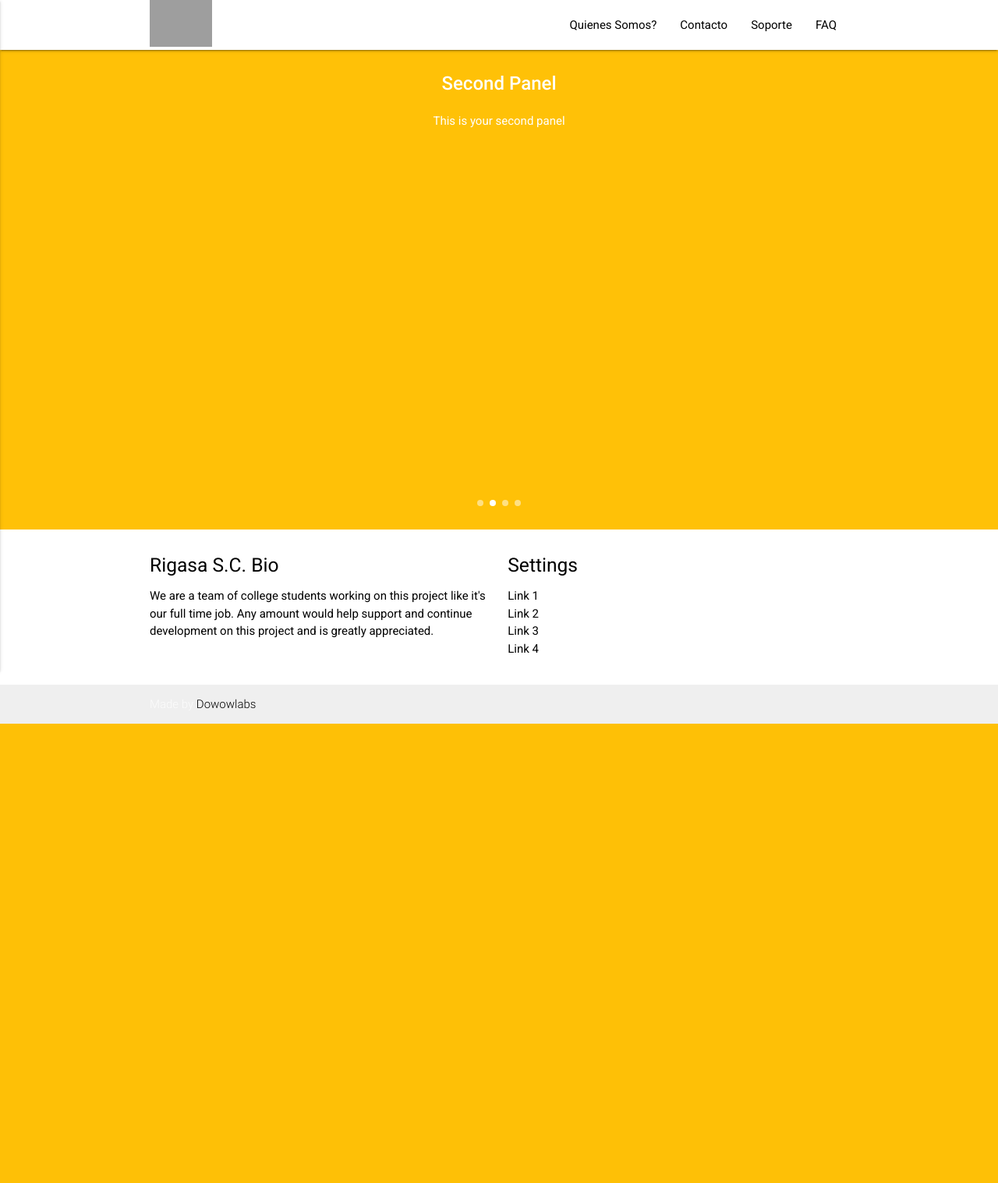
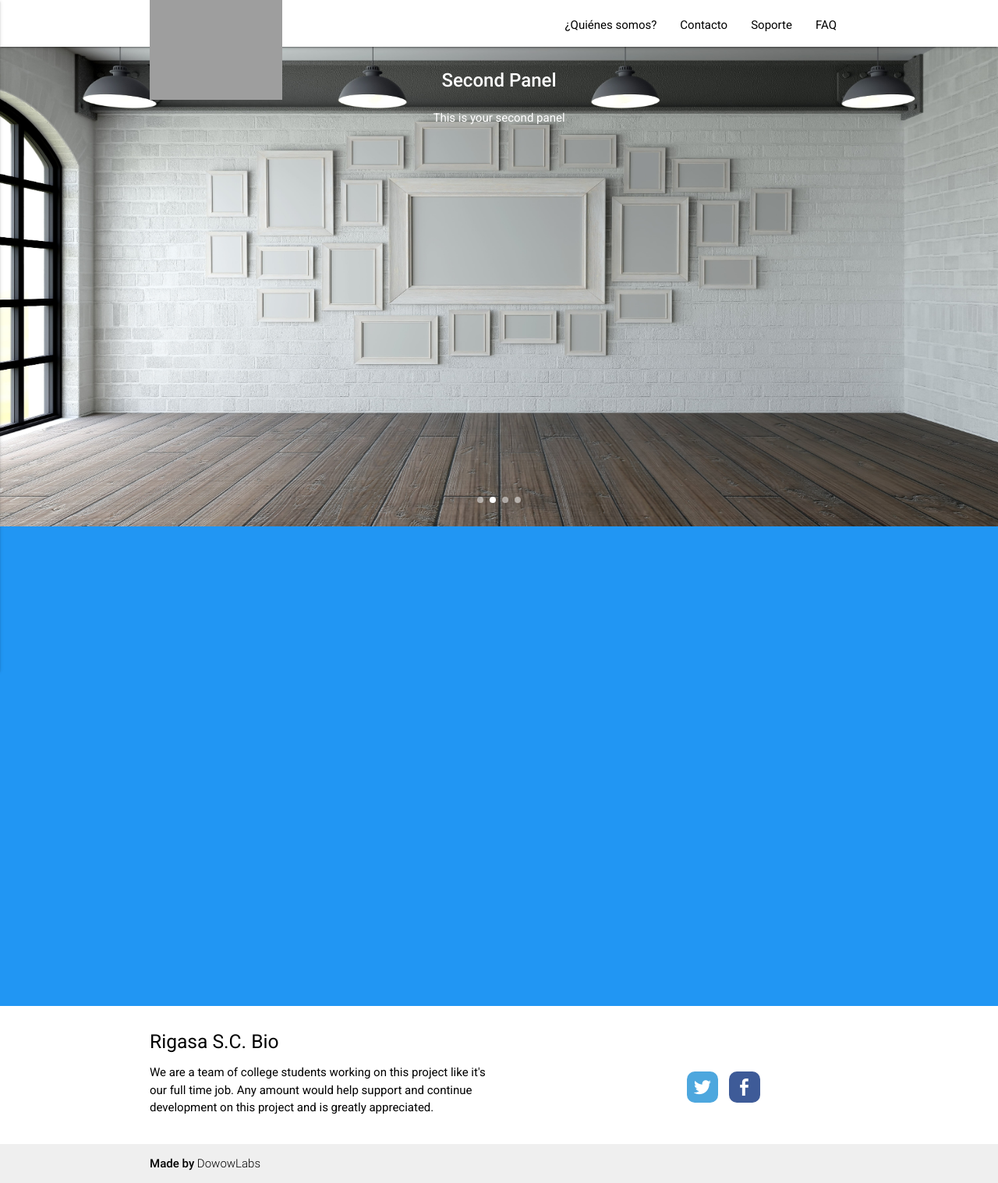
Before and after one commit to HugoGtz/sistemacontabl3, a CodeIgniter app: page /database/index.php/welcome/index in a window 1280 px wide. Shown: the whole page at 78% size. Before the commit the page ends 928 px from the top, so only its background shows below. Run offline with CodeIgniter, Linux system fonts and the light colour scheme; some libraries are stand-ins or nearby versions; grey boxes are pictures that could not be loaded.

Commit message:
Acomodo de header y footer

```diff
--- a/SistemaContabl3/application/views/footer.php
+++ b/SistemaContabl3/application/views/footer.php
@@ -1,33 +1,22 @@
   <footer class="page-footer white " >
-
     <div class="container">
       <div class="row">
         <div class="col l6 s12">
           <h5 class="black-text">Rigasa S.C. Bio</h5>
           <p class="black-text text-lighten-4">We are a team of college students working on this project like it's our full time job. Any amount would help support and continue development on this project and is greatly appreciated.</p>
-
-
         </div>
-        <div class="col l3 s12">
-          <h5 class="black-text">Settings</h5>
-          <ul>
-            <li><a class="black-text" href="#!">Link 1</a></li>
-            <li><a class="black-text" href="#!">Link 2</a></li>
-            <li><a class="black-text" href="#!">Link 3</a></li>
-            <li><a class="black-text" href="#!">Link 4</a></li>
-          </ul>
-        </div>
-        <div class="col l3 s12">
+        <div class="col l3 s12 offset-l3">
           <h5>Redes Sociales</h5>
-          <ul style="padding-top: 15px">
-            <li><a class="socicon-facebook" href="https://www.facebook.com/"></a></li>
+          <ul class="soc" style="padding-top: 15px">
+            <li><a class="soc-twitter" href="#"></a></li>
+            <li><a class="soc-facebook soc-icon-last" href="#"></a></li>
           </ul>
         </div>
       </div>
     </div>
     <div class="footer-copyright">
       <div class="container">
-      Made by <a class="black-text text-lighten-3" href="http://materializecss.com">Dowowlabs</a>
+        <a class="black-text text-lighten-3" href="#"> <strong>Made by</strong> DowowLabs</a>
       </div>
     </div>
   </footer>
--- a/SistemaContabl3/application/views/header.php
+++ b/SistemaContabl3/application/views/header.php
@@ -3,14 +3,15 @@
 <head>
 	<meta charset="UTF-8">
 	<title>Sistemacontabl3.com</title>
+
+	<!-- Compiled and minified jQuery -->
 	<script
   src="https://code.jquery.com/jquery-3.1.1.js"
   integrity="sha256-16cdPddA6VdVInumRGo6IbivbERE8p7CQR3HzTBuELA="
   crossorigin="anonymous"></script>
 
-
-	 <!-- Compiled and minified CSS -->
-  <link rel="stylesheet" href="https://cdnjs.cloudflare.com/ajax/libs/materialize/0.98.0/css/materialize.min.css">
+	<!-- Compiled and minified CSS -->
+  <link href="https://cdnjs.cloudflare.com/ajax/libs/materialize/0.98.0/css/materialize.min.css" rel="stylesheet">
 
   <!-- Compiled and minified JavaScript -->
   <script src="https://cdnjs.cloudflare.com/ajax/libs/materialize/0.98.0/js/materialize.min.js"></script>
@@ -18,9 +19,8 @@
   <meta name="viewport" content="width=device-width, initial-scale=1.0"/>
   <link href="https://fonts.googleapis.com/icon?family=Material+Icons" rel="stylesheet">
 
-  <!-- Socicon -->
-  <link href="https://file.myfontastic.com/n6vo44Re5QaWo8oCKShBs7/icons.css" rel="stylesheet">
-
+  <!-- Compiled and minified Socicon -->
+  <link href="/SistemaContabl3/css/buttons.css" rel="stylesheet">
 
   <link rel="stylesheet" href="css/imgs.css" type="text/css" />
 </head>
@@ -30,25 +30,29 @@
   }
 </style>
 <body>
-    <div class="navbar-fixed">
- <nav style="background:#fff" role="navigation">
+    <div class="navbar-fixed" style="height: 60px;">
+ <nav style="background:#fff; height: 60px;" role="navigation">
     <div class="nav-wrapper container ">
-      <a id="logo-container" href="#" class="brand-logo black-text"><img height="60" src="https://app.sistemacontabl3.com/subusuarios/despacho.php?accion=LogoDominio&dominio=app.sistemacontabl3.com&ajax=true"></img></a>
+      <a id="logo-container" width="100" href="#" class="brand-logo">
+        <div class="col s9 m6 l2"><img class = "responsive-img" height="60" width="170"  src="https://app.sistemacontabl3.com/subusuarios/despacho.php?accion=LogoDominio&dominio=app.sistemacontabl3.com&ajax=true"></img></div>
+      </a>
       <ul class="right hide-on-med-and-down">
-        <li><a class="black-text" href="#">Quienes Somos?</a></li>
+        <li><a class="black-text" href="#">¿Quiénes somos?</a></li>
         <li><a class="black-text" href="#">Contacto</a></li>
         <li><a class="black-text" href="#">Soporte</a></li>
         <li><a class="black-text" href="#">FAQ</a></li>
       </ul>
 
       <ul id="nav-mobile" class="side-nav">
-        <li><a href="#">Navbar Link</a></li>
+        <li><a style ="width: 240px" href="#" class="secondary-item">¿Quiénes somos? <i style ="font-size: 25px;" class="material-icons right">perm_identity</i></a></li>
+        <li><a style ="width: 240px" href="#" class="secondary-item">Contacto <i style ="font-size: 25px;" class="material-icons right">phone</i></a></li>
+        <li><a style ="width: 240px" href="#" class="secondary-item">Soporte <i style ="font-size: 25px;" class="material-icons right">email</i></a></li>
+        <li><a style ="width: 240px" href="#" class="secondary-item">FAQ <i style ="font-size: 25px;" class="material-icons right">info_outline</i></a></li>
       </ul>
       <a href="#" data-activates="nav-mobile" class="button-collapse black-text"><i class="material-icons">menu</i></a>
     </div>
-  </nav>
+</nav>
 </div>
-
 
 <script type="text/javascript" >
     $('.button-collapse').sideNav();
--- a/SistemaContabl3/application/views/index.php
+++ b/SistemaContabl3/application/views/index.php
@@ -1,26 +1,29 @@
 <div class="carousel carousel-slider center " style="min-height:615px" data-indicators="true">
 
     <div class="carousel-item imgs1 white-text " href="#one!">
-      <h2 >First Panel</h2>
+      <h2>First Panel</h2>
       <p class="white-text">This is your first panel</p>
     </div>
-    <div class="carousel-item amber white-text" href="#two!">
+    <div class="carousel-item imgs2 white-text" href="#two!">
       <h2>Second Panel</h2>
       <p class="white-text">This is your second panel</p>
     </div>
-    <div class="carousel-item green white-text" href="#three!">
+    <div class="carousel-item imgs3 white-text" href="#three!">
       <h2>Third Panel</h2>
       <p class="white-text">This is your third panel</p>
     </div>
-    <div class="carousel-item red white-text" href="#four!">
+    <div class="carousel-item imgs4 white-text" href="#four!">
       <h2>Fourth Panel</h2>
       <p class="white-text">This is your fourth panel</p>
     </div>
   </div>
-  <script type="text/javascript" >
+  <div class="blue">
+    <div style="height:615px" class="col s12"></div>
+  </div>
+  <script type="text/javascript">
     $('.carousel.carousel-slider').carousel({fullWidth: true, padding:200},setTimeout(autoplay, 4500));
-  function autoplay() {
-    $('.carousel').carousel('next');
-    setTimeout(autoplay, 6000);
-}
+    function autoplay() {
+      $('.carousel').carousel('next');
+      setTimeout(autoplay, 6000);
+    }
   </script>
--- /dev/null
+++ b/SistemaContabl3/css/buttons.css
@@ -0,0 +1,94 @@
+@font-face {
+    font-family: 'si';
+    src: url('socicon-1.3/socicon.eot');
+    src: url('socicon-1.3/socicon.eot?#iefix') format('embedded-opentype'),
+         url('socicon-1.3/socicon.woff') format('woff'),
+         url('socicon-1.3/socicon.ttf') format('truetype'),
+         url('socicon-1.3/socicon.svg#icomoonregular') format('svg');
+    font-weight: normal;
+    font-style: normal;
+
+}
+
+@media screen and (-webkit-min-device-pixel-ratio:0) {
+    @font-face {
+        font-family:'si';
+        src: url('socicon-1.3/socicon.svg') format('svg');
+    }
+}
+
+.soc {
+    overflow:hidden;
+    margin:0; padding:0;
+    list-style:none;
+}
+
+.soc li {
+    display:inline-block;
+    *display:inline;
+    zoom:1;
+}
+
+.soc li a {
+    font-family:'si'!important;
+    font-style:normal;
+    font-weight:400;
+    -webkit-font-smoothing:antialiased;
+    -moz-osx-font-smoothing:grayscale;
+    -webkit-box-sizing:border-box;
+    -moz-box-sizing:border-box;
+    -ms-box-sizing:border-box;
+    -o-box-sizing:border-box;
+    box-sizing:border-box;
+    overflow:hidden;
+    text-decoration:none;
+    text-align:center;
+    display:block;
+    position: relative;
+    z-index: 1;
+    width: 40px;
+    height: 40px;
+    line-height: 40px;
+    font-size: 22px;
+    -webkit-border-radius: 10px;
+    -moz-border-radius: 10px;
+    border-radius: 10px;
+    margin-right: 10px;
+    color: #ffffff;
+    background-color: none;
+}
+
+.soc a:hover {
+    z-index: 2;
+    -webkit-transform: translateY(-5px);
+    transform: translateY(-5px);
+}
+
+.soc-icon-last{
+    margin:0 !important;
+}
+
+.soc-facebook {
+    background-color: #3e5b98;
+}
+.soc-facebook:before {
+    content:'b';
+}
+.soc-twitter {
+    background-color: #4da7de;
+}
+.soc-twitter:before {
+    content:'a';
+}
+.soc-youtube {
+    background-color: #e02a20;
+}
+.soc-youtube:before {
+    content:'r';
+}
+.soc-instagram {
+    background-color: #9c7c6e;
+}
+.soc-instagram:before {
+    content:'x';
+}
--- a/SistemaContabl3/css/imgs.css
+++ b/SistemaContabl3/css/imgs.css
@@ -3,14 +3,14 @@
     background-size:100% 100%;
 }
 .imgs2{
-    background: url("../img/1.jpg");
+    background: url("../img/2.jpg");
     background-size:100% 100%;
 }
 .imgs3{
-    background: url("../img/1.jpg");
+    background: url("../img/OB825Y0-min.jpg");
     background-size:100% 100%;
 }
 .imgs4{
-    background: url("../img/1.jpg");
+    background: url("../img/4.jpg");
     background-size:100% 100%;
 }
```
Also changed, not shown: SistemaContabl3/css/socicon-1.3/socicon.svg (added), SistemaContabl3/css/socicon-1.3/socicon.ttf (added), SistemaContabl3/css/socicon-1.3/socicon.woff (added), SistemaContabl3/img/2.jpg (added), SistemaContabl3/img/4.jpg (added), SistemaContabl3/img/OB825Y0-min.jpg (added), 1 other file.
